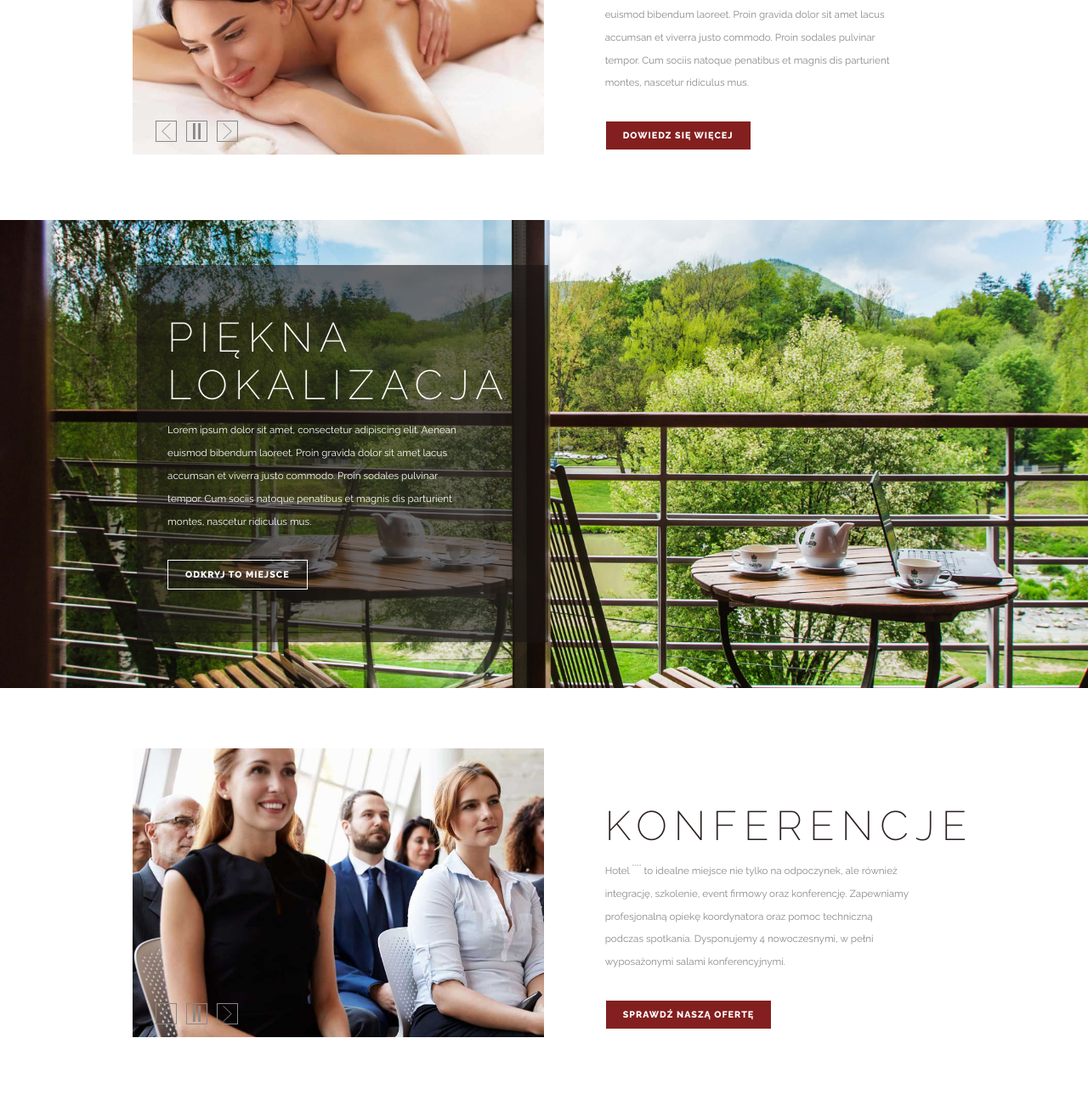
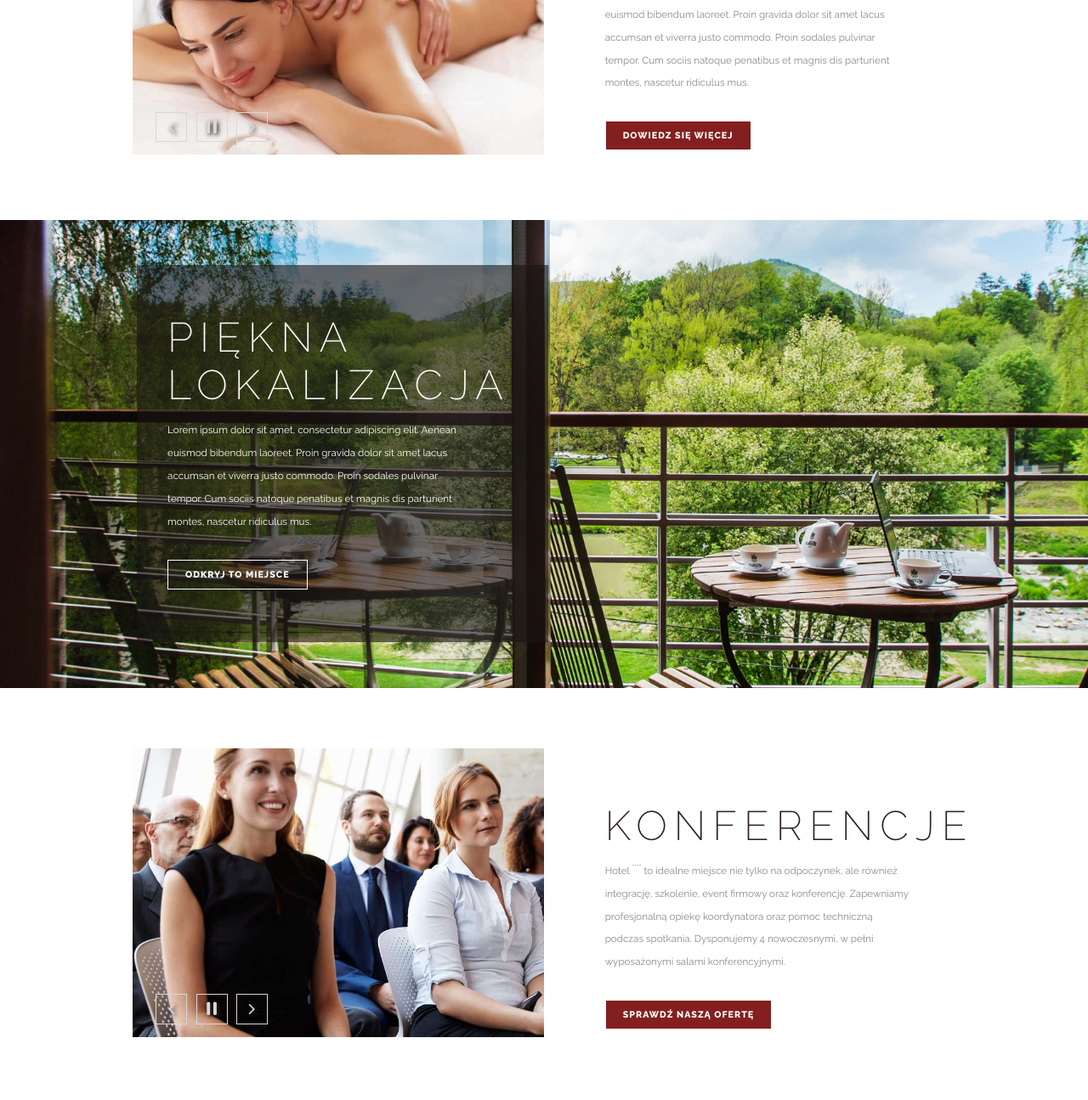
Before and after one commit to ZuzaB/hotel, a website: page docs/index.html in a window 1280 px wide. Shown: the part 1820-3115 px from the top of the page at 85% size. Drawn offline with Linux system fonts and the light colour scheme.

Commit message:
change svg on ico

```diff
--- a/docs/index.html
+++ b/docs/index.html
@@ -186,9 +186,9 @@
       <div class="section-slider">
         <img class="section-slider__img" src="assets/spa_1.jpg" alt="">
         <div class="section-slider__ctrl">
-          <div class="section-slider__controlls section-slider__controlls--left"><svg xmlns="http://www.w3.org/2000/svg" viewBox="0 0 197.4 197.4"><polygon points="146.9 197.4 45.3 98.7 146.9 0 152.1 5.4 56.1 98.7 152.1 192 " fill="#888888"/></svg></div>
-          <div class="section-slider__controlls section-slider__controlls--stop"><svg xmlns="http://www.w3.org/2000/svg" viewBox="0 0 40 40"><style>.a{fill:#888888;}</style><rect x="23.5" width="6" height="40" class="a"/><rect x="10.5" width="6" height="40" class="a"/></svg></div>
-          <div class="section-slider__controlls section-slider__controlls--right"><svg xmlns="http://www.w3.org/2000/svg" viewBox="0 0 223.4 223.4"><polygon points="57.2 223.4 51.2 217.3 159.9 111.7 51.2 6.1 57.2 0 172.2 111.7 " fill="#888888"/></svg></div>
+          <div class="section-slider__controlls section-slider__controlls--left"><i class="icon-angle-left"></i></div>
+          <div class="section-slider__controlls section-slider__controlls--stop"><i class="icon-pause"></i> <i class="icon-play hidden"></i></div>
+          <div class="section-slider__controlls section-slider__controlls--right"><i class="icon-angle-right"></i></div>
         </div>
       </div>
       <div class="section section--light">
@@ -218,9 +218,9 @@
       <div class="section-slider">
         <img class="section-slider__img" src="assets/conference_1.jpg" alt="">
         <div class="section-slider__ctrl">
-          <div class="section-slider__controlls section-slider__controlls--left"><svg xmlns="http://www.w3.org/2000/svg" viewBox="0 0 197.4 197.4"><polygon points="146.9 197.4 45.3 98.7 146.9 0 152.1 5.4 56.1 98.7 152.1 192 " fill="#888888"/></svg></div>
-          <div class="section-slider__controlls section-slider__controlls--stop"><svg xmlns="http://www.w3.org/2000/svg" viewBox="0 0 40 40"><style>.a{fill:#888888;}</style><rect x="23.5" width="6" height="40" class="a"/><rect x="10.5" width="6" height="40" class="a"/></svg></div>
-          <div class="section-slider__controlls section-slider__controlls--right"><svg xmlns="http://www.w3.org/2000/svg" viewBox="0 0 223.4 223.4"><polygon points="57.2 223.4 51.2 217.3 159.9 111.7 51.2 6.1 57.2 0 172.2 111.7 " fill="#888888"/></svg></div>
+          <div class="section-slider__controlls section-slider__controlls--left"><i class="icon-angle-left"></i></div>
+          <div class="section-slider__controlls section-slider__controlls--stop"><i class="icon-pause"></i>   <i class="icon-play hidden"></i></div>
+          <div class="section-slider__controlls section-slider__controlls--right"><i class="icon-angle-right"></i></div>
         </div>
       </div>
       <div class="section section--light">
--- a/docs/scss/partials/_section-with-slider.scss
+++ b/docs/scss/partials/_section-with-slider.scss
@@ -14,12 +14,17 @@
   }
 
   &__controlls {
-    height: 25px;
-    width: 25px;
-    border: 1px solid $side-text;
-    padding: 2px;
+    border: 1px solid #d8d8d8;
+    padding: 4px 2px;
     margin: 3px;
     display: inline-block;
     cursor: pointer;
+    font-size: 22px;
+    color: #d8d8d8;
+    text-shadow: $main-text--dark 2px 2px 5px;
+    &:hover {
+      color: $main-brand;
+      background: $main-text--light;
+    }
   }
 }
```
Also changed, not shown: docs/css/main.css.
